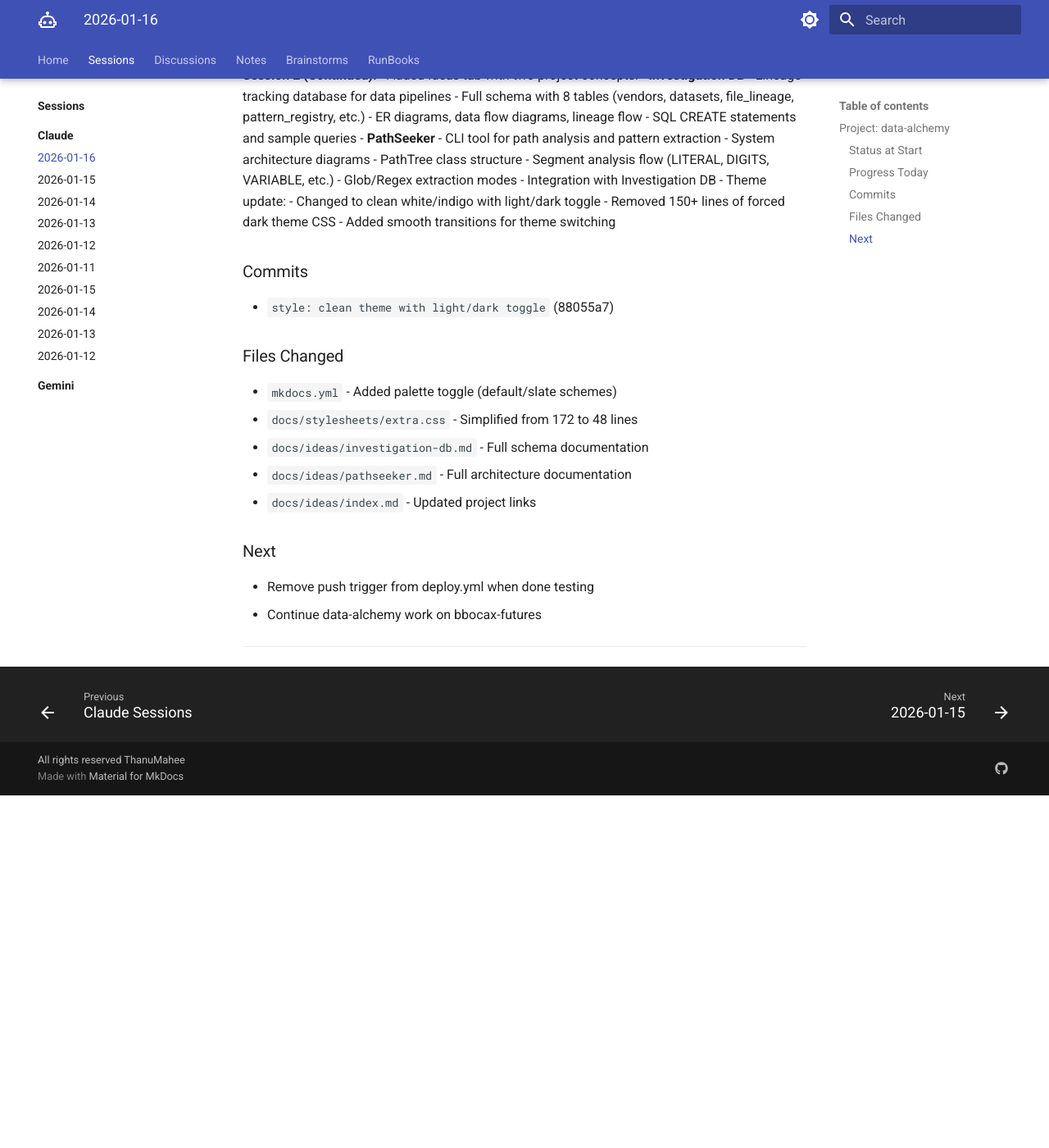
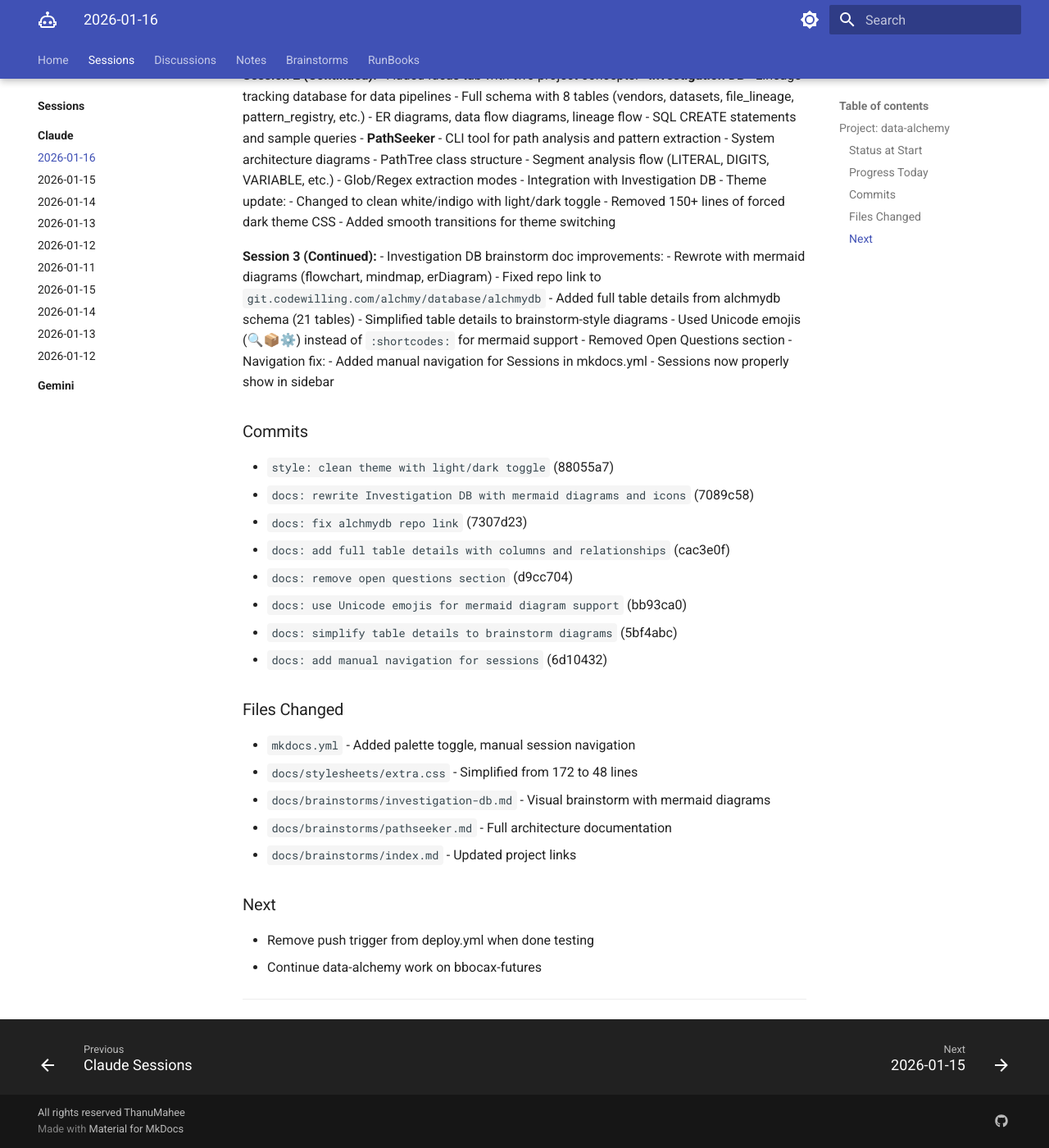
Before and after one commit to ThanuMahee12/AgentContext, an MkDocs documentation site: the page built from docs/sessions/claude/w-2026-01-16.md, in a window 1280 px wide and 1400 px high, scrolled down 701 px. Shown: the whole window at 82% size. Built offline with MkDocs 1.6.1 and Material for MkDocs 9.7.7, drawn with Linux system fonts in a browser that asks for light colours; before the commit the page ends 1671 px from its top, so only the background shows below that.

Commit message:
docs: update session notes with Session 3 progress

```diff
--- a/docs/sessions/claude/w-2026-01-16.md
+++ b/docs/sessions/claude/w-2026-01-16.md
@@ -43,17 +43,36 @@
   - Removed 150+ lines of forced dark theme CSS
   - Added smooth transitions for theme switching
 
+**Session 3 (Continued):**
+- Investigation DB brainstorm doc improvements:
+  - Rewrote with mermaid diagrams (flowchart, mindmap, erDiagram)
+  - Fixed repo link to `git.codewilling.com/alchmy/database/alchmydb`
+  - Added full table details from alchmydb schema (21 tables)
+  - Simplified table details to brainstorm-style diagrams
+  - Used Unicode emojis (🔍📦⚙️) instead of `:shortcodes:` for mermaid support
+  - Removed Open Questions section
+- Navigation fix:
+  - Added manual navigation for Sessions in mkdocs.yml
+  - Sessions now properly show in sidebar
+
 ### Commits
 
 - `style: clean theme with light/dark toggle` (88055a7)
+- `docs: rewrite Investigation DB with mermaid diagrams and icons` (7089c58)
+- `docs: fix alchmydb repo link` (7307d23)
+- `docs: add full table details with columns and relationships` (cac3e0f)
+- `docs: remove open questions section` (d9cc704)
+- `docs: use Unicode emojis for mermaid diagram support` (bb93ca0)
+- `docs: simplify table details to brainstorm diagrams` (5bf4abc)
+- `docs: add manual navigation for sessions` (6d10432)
 
 ### Files Changed
 
-- `mkdocs.yml` - Added palette toggle (default/slate schemes)
+- `mkdocs.yml` - Added palette toggle, manual session navigation
 - `docs/stylesheets/extra.css` - Simplified from 172 to 48 lines
-- `docs/ideas/investigation-db.md` - Full schema documentation
-- `docs/ideas/pathseeker.md` - Full architecture documentation
-- `docs/ideas/index.md` - Updated project links
+- `docs/brainstorms/investigation-db.md` - Visual brainstorm with mermaid diagrams
+- `docs/brainstorms/pathseeker.md` - Full architecture documentation
+- `docs/brainstorms/index.md` - Updated project links
 
 ### Next
 
```
